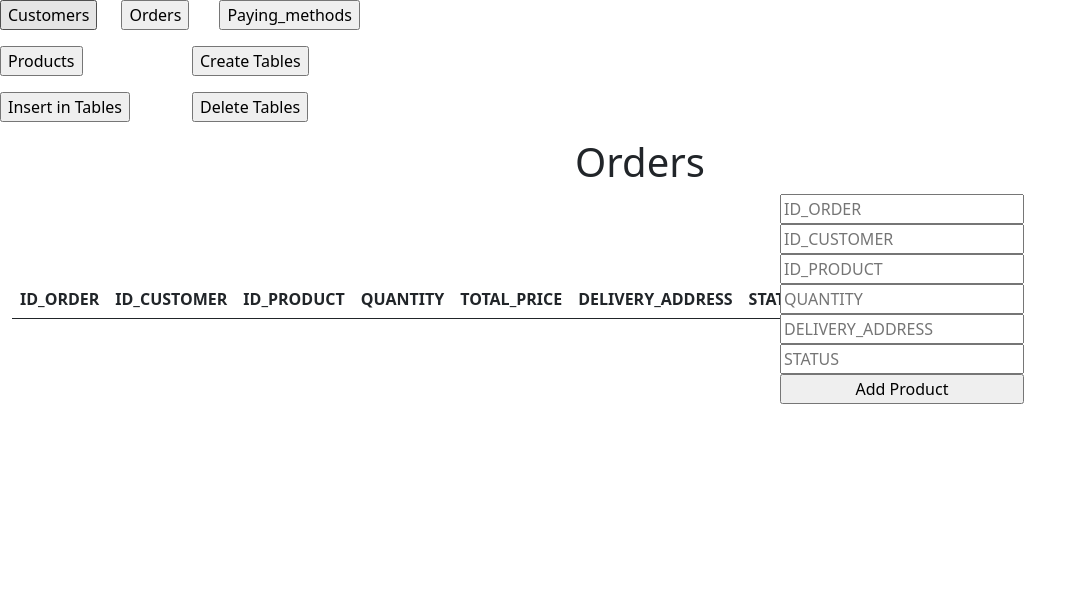
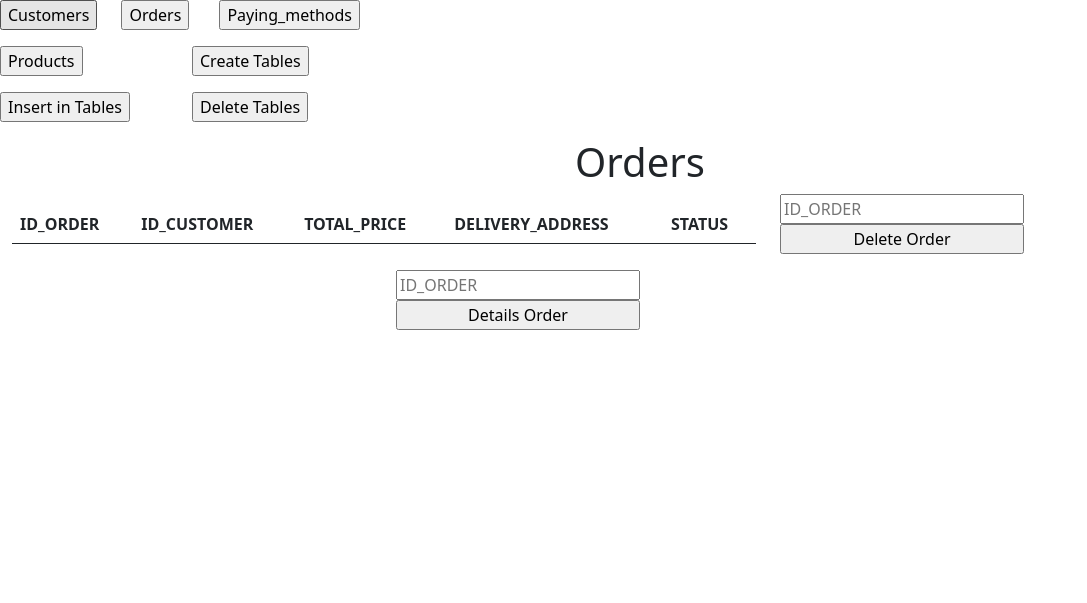
Before and after one commit to claudiuohr/databases_onlineshop, a Flask app: page /orders in a window 1280 px wide. Shown: the top 603 px of the page, without its empty margins (0-1087 px from the left). Run offline with Flask 2, Linux system fonts and the light colour scheme; data that the repository does not hold is empty.

Commit message:
order details

```diff
--- a/database_management.py
+++ b/database_management.py
@@ -70,9 +70,10 @@ def create_tables():
             id_produs INT NOT NULL AUTO_INCREMENT,
             denumire   VARCHAR(30) NOT NULL,
             pret       INT NOT NULL,
-            disponibilitate INT NOT NULL,
+            cantitate INT NOT NULL,
+            disponibilitate CHAR(1) DEFAULT '1' NOT NULL,
             PRIMARY KEY (id_produs),
-            CHECK (disponibilitate > 0),
+            CHECK (cantitate > 0),
             CHECK (pret > 0)
         )
     '''
@@ -135,7 +136,7 @@ def create_tables():
         FOR EACH ROW
         BEGIN
                 UPDATE produs
-                SET disponibilitate = disponibilitate - NEW.nr_prd
+                SET cantitate = cantitate - NEW.nr_prd
                 WHERE id_produs = NEW.id_produs;
         END;
     '''
@@ -147,7 +148,7 @@ def create_tables():
             FOR EACH ROW
         BEGIN
                 UPDATE produs
-                SET disponibilitate = disponibilitate - NEW.nr_prd
+                SET cantitate = cantitate - NEW.nr_prd
                 WHERE id_produs = NEW.id_produs;
         END;
     '''
@@ -187,7 +188,7 @@ def create_tables():
         FOR EACH ROW
         BEGIN
             DECLARE dis INT;
-            SELECT disponibilitate INTO dis
+            SELECT cantitate INTO dis
             FROM produs
             WHERE id_produs = NEW.id_produs;
 
@@ -290,12 +291,12 @@ def insert_data():
     """)
 
     cursor.execute("""
-        INSERT INTO produs (denumire,pret,disponibilitate) VALUES
-        ('casti',379,15),
-        ('mouse',189,14),
-        ('monitor',1099,13),
-        ('laptop',5099,16),
-        ('tastatura',499,16)
+        INSERT INTO produs (denumire,pret,cantitate,disponibilitate) VALUES
+        ('casti',379,15,1),
+        ('mouse',189,14,1),
+        ('monitor',1099,13,1),
+        ('laptop',5099,16,1),
+        ('tastatura',499,16,1)
     """)
 
     cursor.execute("""
--- a/main.py
+++ b/main.py
@@ -94,7 +94,7 @@ def handle_delete_customer():
 def handle_products():
     conn = connect_to_database()
     cursor = conn.cursor()
-    cursor.execute("""SELECT p.id_produs,p.denumire,p.pret,p.disponibilitate FROM produs p""")
+    cursor.execute("""SELECT p.id_produs,p.denumire,p.pret,p.cantitate FROM produs p WHERE p.disponibilitate=1""")
     products = cursor.fetchall()
     return render_template('products.html',products=products)
 
@@ -102,10 +102,10 @@ def handle_products():
 def handle_add_product():
     denumire=request.form['denumire']
     pret=request.form['pret']
-    disponibilitate=request.form['disponibilitate']
+    cantitate=request.form['cantitate']
     conn = connect_to_database()
     cursor = conn.cursor()
-    cursor.execute(""" INSERT INTO produs (denumire,pret,disponibilitate) VALUES (%s,%s,%s)""",(denumire,pret,disponibilitate))
+    cursor.execute(""" INSERT INTO produs (denumire,pret,cantitate) VALUES (%s,%s,%s)""",(denumire,pret,cantitate))
     cursor.execute("COMMIT")
     return redirect('/products')
 
@@ -114,16 +114,16 @@ def handle_update_product():
     id_produs=request.form['id_produs']
     denumire=request.form['denumire']
     pret=request.form['pret']
-    disponibilitate=request.form['disponibilitate']
+    cantitate=request.form['cantitate']
     conn = connect_to_database()
     cursor = conn.cursor()
     if denumire != '':
         cursor.execute(""" UPDATE produs SET denumire=%s WHERE id_produs=%s""",(denumire,id_produs))
     if pret != '':
         cursor.execute(""" UPDATE produs SET pret=%s WHERE id_produs=%s""",(pret,id_produs))
-    if disponibilitate != '':
-        cursor.execute(""" UPDATE produs SET disponibilitate=%s WHERE id_produs=%s""",(disponibilitate,id_produs))
-    if pret != '' or disponibilitate != '' or denumire != '':
+    if cantitate != '':
+        cursor.execute(""" UPDATE produs SET cantitate=%s WHERE id_produs=%s""",(cantitate,id_produs))
+    if pret != '' or cantitate != '' or denumire != '':
         cursor.execute("COMMIT")
     return redirect('/products')
 
@@ -132,8 +132,7 @@ def handle_delete_product():
     id_produs=request.form['id_produs']
     conn = connect_to_database()
     cursor = conn.cursor()
-    cursor.execute(f"""DELETE FROM detalii_comanda WHERE id_produs={id_produs}""")
-    cursor.execute(f"""DELETE FROM produs WHERE id_produs={id_produs}""")
+    cursor.execute(f"""UPDATE produs SET disponibilitate=0 WHERE id_produs={id_produs}""")
     cursor.execute("COMMIT")
     return redirect('/products')
 
@@ -141,23 +140,42 @@ def handle_delete_product():
 def handle_orders():
     conn = connect_to_database()
     cursor = conn.cursor()
-    cursor.execute("""SELECT o.id_comanda,o.id_client,d.id_produs,d.nr_prd,o.pret_total,o.adresa_livrare,o.status FROM comanda o JOIN detalii_comanda d ON o.id_comanda=d.id_comanda""")
+    cursor.execute("""SELECT o.id_comanda,o.id_client,o.pret_total,o.adresa_livrare,o.status FROM comanda o JOIN detalii_comanda d ON o.id_comanda=d.id_comanda""")
     orders = cursor.fetchall()
     return render_template('orders.html',orders=orders)
 
-@app.route('/add_order',methods=['GET','POST'])
-def handle_add_order():
-    id_client=request.form['id_client']
-    id_produs=request.form['id_produs']
-    nr_prd=request.form['nr_prd']
-    adresa_livrare=request.form['adresa_livrare']
-    status=request.form['status']
+@app.route('/delete_order',methods=['GET','POST'])
+def handle_delete_order():
+    id_comanda=request.form['id_comanda']
     conn = connect_to_database()
     cursor = conn.cursor()
-    cursor.execute("""INSERT INTO comanda (id_client,adresa_livrare,status) VALUES (%s,%s,%s)""",(id_client,adresa_livrare,status))
-    cursor.execute("""INSERT INTO detalii_comanda (id_produs,nr_prd,id_comanda) VALUES (%s,%s,LAST_INSERT_ID())""",(id_produs,nr_prd))
+    cursor.execute(f"""DELETE FROM metoda_de_plata WHERE id_comanda={id_comanda}""")
+    cursor.execute(f"""DELETE FROM detalii_comanda WHERE id_comanda={id_comanda}""")
+    cursor.execute(f"""DELETE FROM comanda WHERE id_comanda={id_comanda}""")
     cursor.execute("COMMIT")
     return redirect('/orders')
+
+@app.route('/details_order_btn',methods=['GET','POST'])
+def handle_details_order_btn():
+    id_comanda=request.form['id_comanda']
+    conn = connect_to_database()
+    cursor = conn.cursor()
+    cursor.execute("COMMIT")
+    return redirect(f'/details_orders?id_comanda={id_comanda}')
+
+@app.route('/details_orders',methods=['GET'])
+def handle_details_order():
+    id_comanda = request.args.get('id_comanda')
+    print(id_comanda)
+    if id_comanda:
+        conn = connect_to_database()
+        cursor = conn.cursor()
+        cursor.execute(f"""SELECT id_comanda,id_produs,nr_prd FROM detalii_comanda where id_comanda={id_comanda}""")
+        details_orders = cursor.fetchall()
+        return render_template('details_orders.html',details_orders=details_orders)
+    else:
+        return "No id_comanda provided"
+
 
 @app.route('/paying_methods',methods=['GET'])
 def handle_paying_methods():
--- a/templates/orders.html
+++ b/templates/orders.html
@@ -15,8 +15,6 @@
                             <tr>
                                 <th scope="col">ID_ORDER</th>
                                 <th scope="col">ID_CUSTOMER</th>
-                                <th scope="col">ID_PRODUCT</th>
-                                <th scope="col">QUANTITY</th>
                                 <th scope="col">TOTAL_PRICE</th>
                                 <th scope="col">DELIVERY_ADDRESS</th>
                                 <th scope="col">STATUS</th>
@@ -31,24 +29,21 @@
                                 <td>{{ order[3] }}</td>
                                 <td>{{ order[4] }}</td>
                                 <td>{{ order[5] }}</td>
-                                <td>{{ order[6] }}</td>
-                                <td>{{ order[7] }}</td>
                             </tr>
                             {% endfor %}
                         </tbody>
                     </table>
                 </div>
-
                 <div class="col-1" style="width:40%">
-
-                    <form action="/add_product" method="post">
+                    <form action="/delete_order" method="post">
                         <input type="text" name="id_comanda" id="id_comanda" placeholder="ID_ORDER" class="input_form">
-                        <input type="text" name="id_client" id="id_client" placeholder="ID_CUSTOMER" class="input_form">
-                        <input type="text" name="id_produs" id="id_produs" placeholder="ID_PRODUCT" class="input_form">
-                        <input type="text" name="nr_prd" id="nr_prd" placeholder="QUANTITY" class="input_form">
-                        <input type="text" name="adresa_livrare" id="adresa_livrare" placeholder="DELIVERY_ADDRESS" class="input_form">
-                        <input type="text" name="status" id="status" placeholder="STATUS" class="input_form">
-                        <input type="submit" value="Add Product" style="width:50%">
+                        <input type="submit" value="Delete Order" style="width:50%">
+                    </form>
+                </div>
+                <div class="col-1" style="width:40%">
+                    <form action="/details_order_btn" method="post">
+                        <input type="text" name="id_comanda" id="id_comanda" placeholder="ID_ORDER" class="input_form">
+                        <input type="submit" value="Details Order" style="width:50%">
                     </form>
                 </div>
             </div>
--- a/templates/products.html
+++ b/templates/products.html
@@ -35,7 +35,7 @@
                     <form action="/add_product" method="post">
                         <input type="text" name="denumire" id="denumire" placeholder="Name" class="input_form">
                         <input type="text" name="pret" id="pret" placeholder="Price" class="input_form">
-                        <input type="text" name="disponibilitate" id="disponibilitate" placeholder="Quantity" class="input_form">
+                        <input type="text" name="cantitate" id="cantitate" placeholder="Quantity" class="input_form">
                         <input type="submit" value="Add Product" style="width:50%">
                     </form>
                 </div>
@@ -44,7 +44,7 @@
                         <input type="text" name="id_produs" id="id_produs" placeholder="ID_PRODUCT" class="input_form">
                         <input type="text" name="denumire" id="pret" placeholder="Name" class="input_form">
                         <input type="text" name="pret" id="pret" placeholder="Price" class="input_form">
-                        <input type="text" name="disponibilitate" id="disponibilitate" placeholder="Quantity" class="input_form">
+                        <input type="text" name="cantitate" id="cantitate" placeholder="Quantity" class="input_form">
                         <input type="submit" value="Update Product" style="width:50%">
                     </form>
                 </div>
```
Also changed, not shown: templates/details_orders.html (added, +36 -0 lines).
